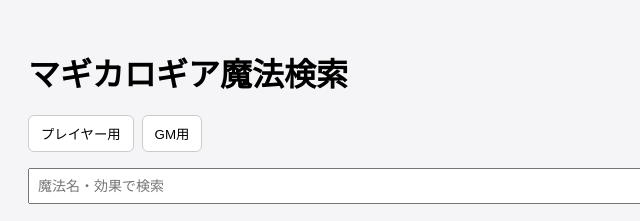
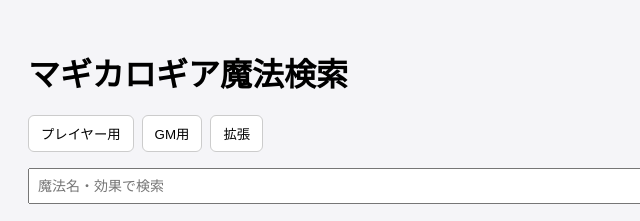
Before and after one commit to MetaZ2580/magirogi_spell, a plain HTML site: page index.html in a window 1280 px wide. Shown: the top 221 px of the page, 0-640 px from the left. Drawn offline with Linux system fonts and the light colour scheme.

Commit message:
Add expansion button to mode switch

```diff
--- a/index.html
+++ b/index.html
@@ -12,6 +12,7 @@
 <div class="mode-switch">
   <button id="playerMode">プレイヤー用</button>
   <button id="gmMode">GM用</button>
+  <button id="expansionMode">拡張</button>
 </div>
 
   <div class="search-area">
```
